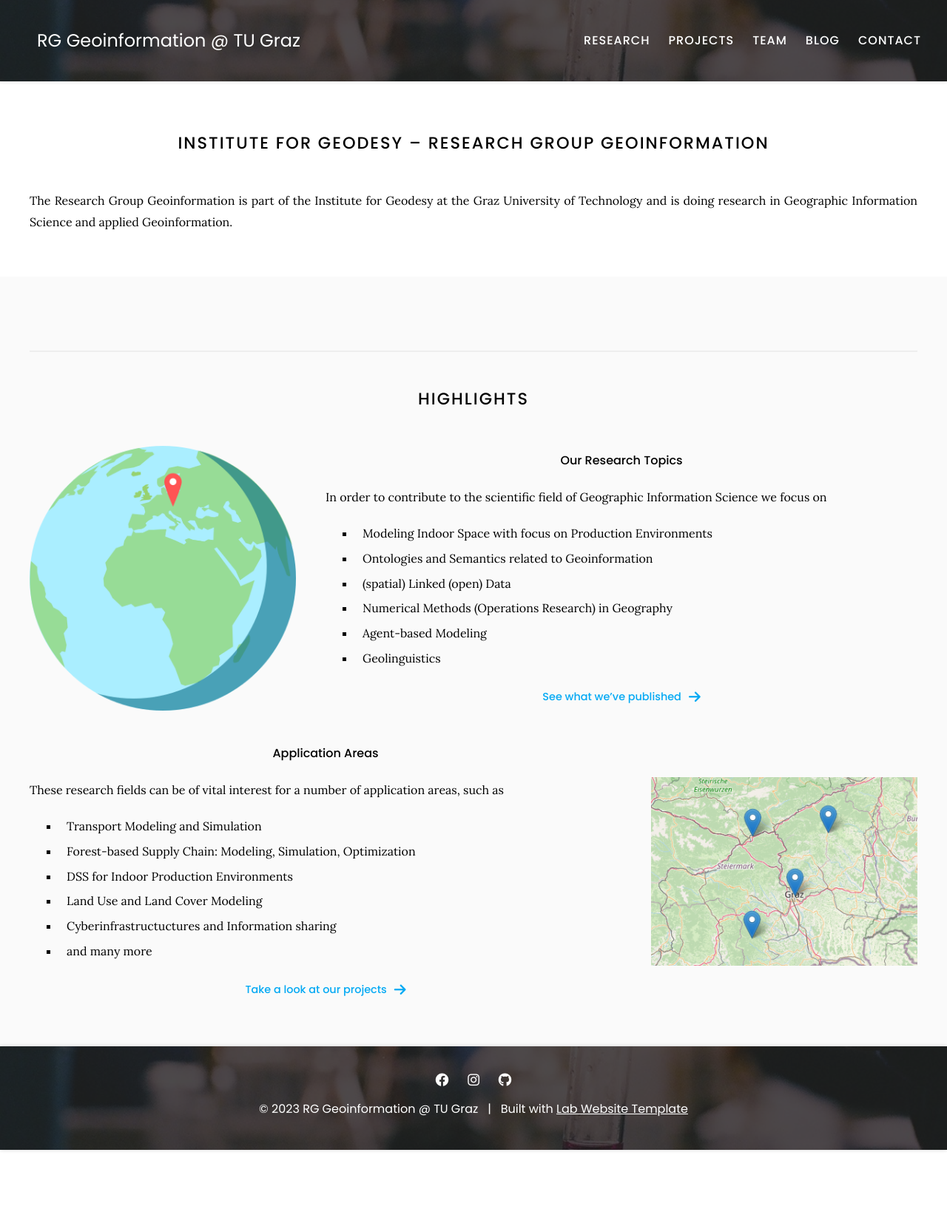
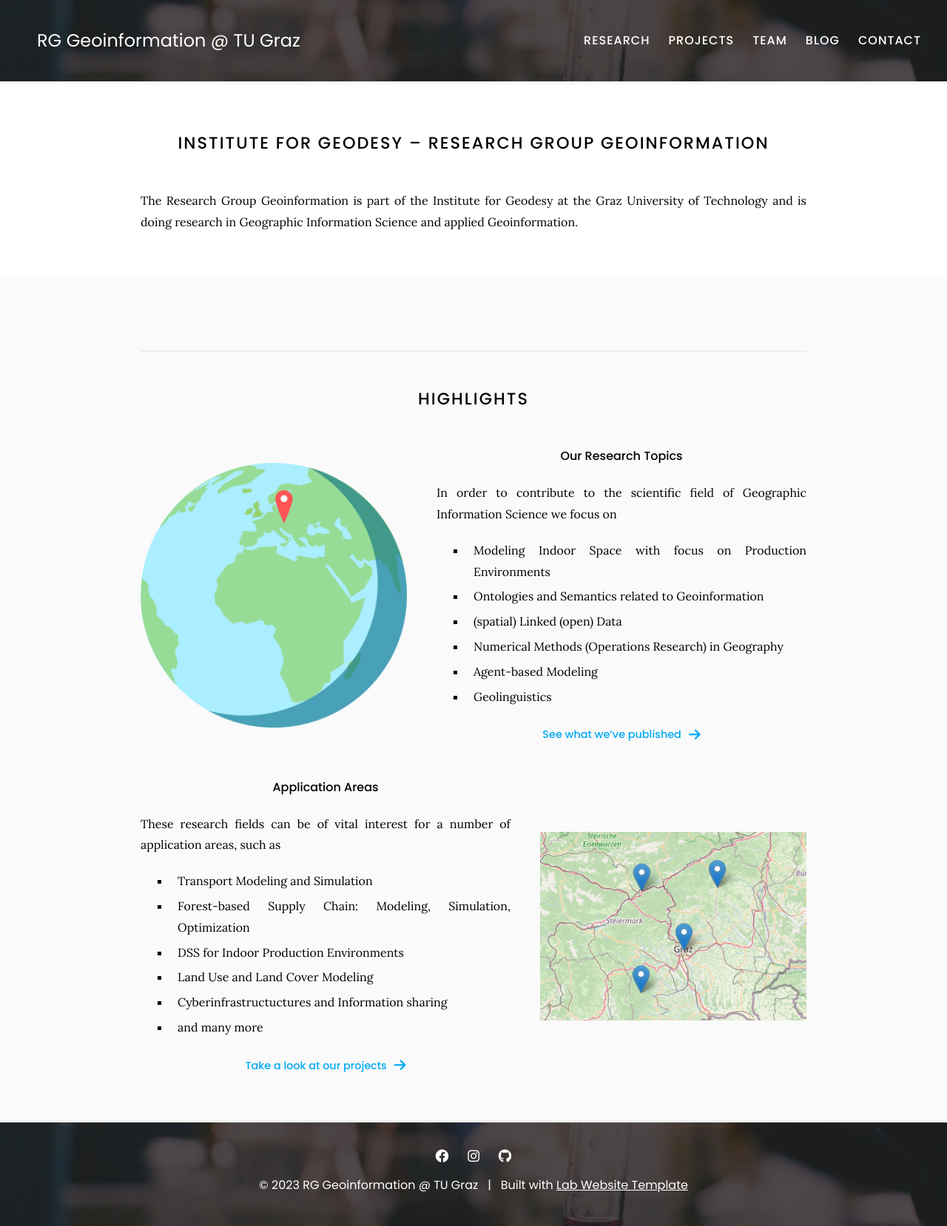
Before and after one commit to Geoinfo-TUGraz/Geoinfo-TUGraz.github.io, a Jekyll site: the page built from index.md, in a window 1280 px wide. Shown: the whole page at 74% size. Built offline with Jekyll 4.4.1, drawn with Linux system fonts in a browser that asks for light colours; before the commit the page ends 1555 px from its top, so only the background shows below that.

Commit message:
Update section.scss

```diff
--- a/css/section.scss
+++ b/css/section.scss
@@ -26,7 +26,7 @@ body {
   section {
     box-sizing: content-box;
     padding: 60px 40px; // fallback
-    /*padding: 60px Max(40px, calc((100% - #{$page}) / 2));*/
+    padding: 60px Max(40px, calc((100% - #{$page}) / 2));
     text-align: center;
 
     &[data-full="true"] {
```
